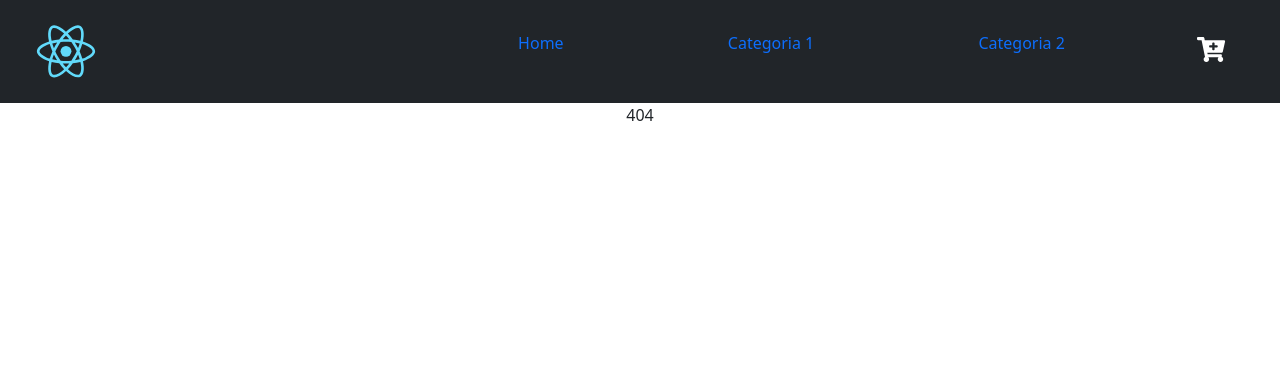
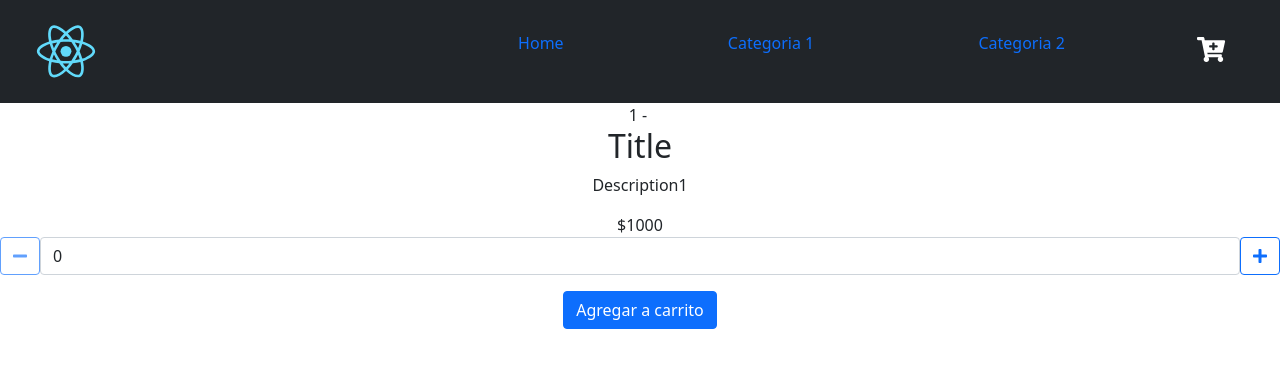
Before and after one commit to nico0898/Ecommerce_React, a React (Create React App) app: page /item/1 in a window 1280 px wide. Before the commit this address had no page. Shown: the top 368 px of the page. Built offline with nearby package versions, Linux system fonts and the light colour scheme.

Commit message:
desafio 9

```diff
--- a/src/App.js
+++ b/src/App.js
@@ -19,17 +19,18 @@ function App() {
             Hola
           </Route>
 
-          <Route  path='/category/:categoryId'>
+          <Route path='/category/:categoryId'>
               <ItemListContainer />
           </Route>
 
-          <Route path='/item/:itemId/:otroId' >
+          {/* <Route path='/item/:itemId/:otroId' > */}
+          <Route path='/item/:itemId' >
               <ItemDetailContainer />
           </Route>
 
-          <Route path='*' >
+          {/* <Route path='*' >
             404
-          </Route>
+          </Route> */}
         </Switch>
       </div>
     </BrowserRouter>
--- a/src/components/item/index.js
+++ b/src/components/item/index.js
@@ -1,6 +1,6 @@
 import React from 'react';
-import { ItemCount } from "../itemCount";
 import logo from "../../logo.svg";
+import { Link } from 'react-router-dom';
 
 export const Item = ({ item }) => {
 
@@ -8,12 +8,12 @@ export const Item = ({ item }) => {
         <div className="card" style={{ width:  "16rem"}}>
             <img src={ logo } className="card-img-top" alt="logo"></img>
             <div className="card-body">
-                <h5 className="card-title"> {item.title} </h5>
-                <div class="price text-success"><h5 class="mt-4">$ {item.price}</h5></div>
+                <h5 className="card-title">{item.title}</h5>
+                <div className="price text-success">
+                    <h5 classNames="mt-4">$ {item.price}</h5>
+                </div>
 
-                <ItemCount initial="0" stock="5" />
-
-                <a href="/" className="btn btn-primary mt-3">Agregar a carrito</a>
+                <Link to={`/item/${item.id}`} className=""> Link al item</Link>
             </div>
         </div>
     );
--- a/src/components/itemCount/index.js
+++ b/src/components/itemCount/index.js
@@ -2,7 +2,7 @@ import React, { useEffect, useState } from "react";
 import { FontAwesomeIcon } from '@fortawesome/react-fontawesome';
 import { faPlus, faMinus } from '@fortawesome/free-solid-svg-icons';
 
-export function ItemCount({ stock, initial }) {
+export function ItemCount({ stock, initial, onAdd }) {
 
   const [count, setCount] = useState(parseInt(initial));
 
@@ -19,7 +19,12 @@ export function ItemCount({ stock, initial }) {
       setCount(count - 1);
   };
 
+  const agregar = () => {
+    onAdd(count)
+  };
+
   return (
+      <div>
         <div className="d-flex flex-row justify-content-around">
             <button type="button" className="btn btn-outline-primary" disabled={count === 0} onClick={removeHandle}>
                 <FontAwesomeIcon icon={ faMinus }/>
@@ -31,6 +36,9 @@ export function ItemCount({ stock, initial }) {
                 <FontAwesomeIcon icon={ faPlus } />
             </button>
         </div>
+
+        <button className="btn btn-primary mt-3" onClick={ agregar }>Agregar a carrito</button>
+      </div>
   );
 }
 
--- a/src/components/itemDetail/index.js
+++ b/src/components/itemDetail/index.js
@@ -1,12 +1,29 @@
-import React from 'react';
+import React, { useState } from 'react';
+import { Link } from 'react-router-dom';
+import { ItemCount } from '../itemCount';
 
 export default function ItemDetail ({ item }) {
+
+    const [count, setCount] = useState(0)
+
+    const addHandler = (contador) => {
+        console.log("se agrego un producto al carrito")
+        setCount(contador)
+    }
 
     return <>
             <img src={item?.img} alt=""/>
             <h2>{item?.title}</h2>
             <p>{item?.description}</p>
             <div>${item?.price}</div>
+            {
+                count === 0 ?
+                    <ItemCount initial="0" stock="5" onAdd={ addHandler }/>
+                :
+
+                <Link to="/cart">
+                    <button>Terminar compra</button>
+                </Link>
+            }
     </>;
-
-  }
+}
--- a/src/components/itemDetailContainer/index.js
+++ b/src/components/itemDetailContainer/index.js
@@ -9,7 +9,6 @@ const getItems = (id) => { /* Esta función debe retornar la promesa que resuelv
             price: 1000,
             description: "Description" + id,
             img:""
-
         })},2000)
     })
 }
```
